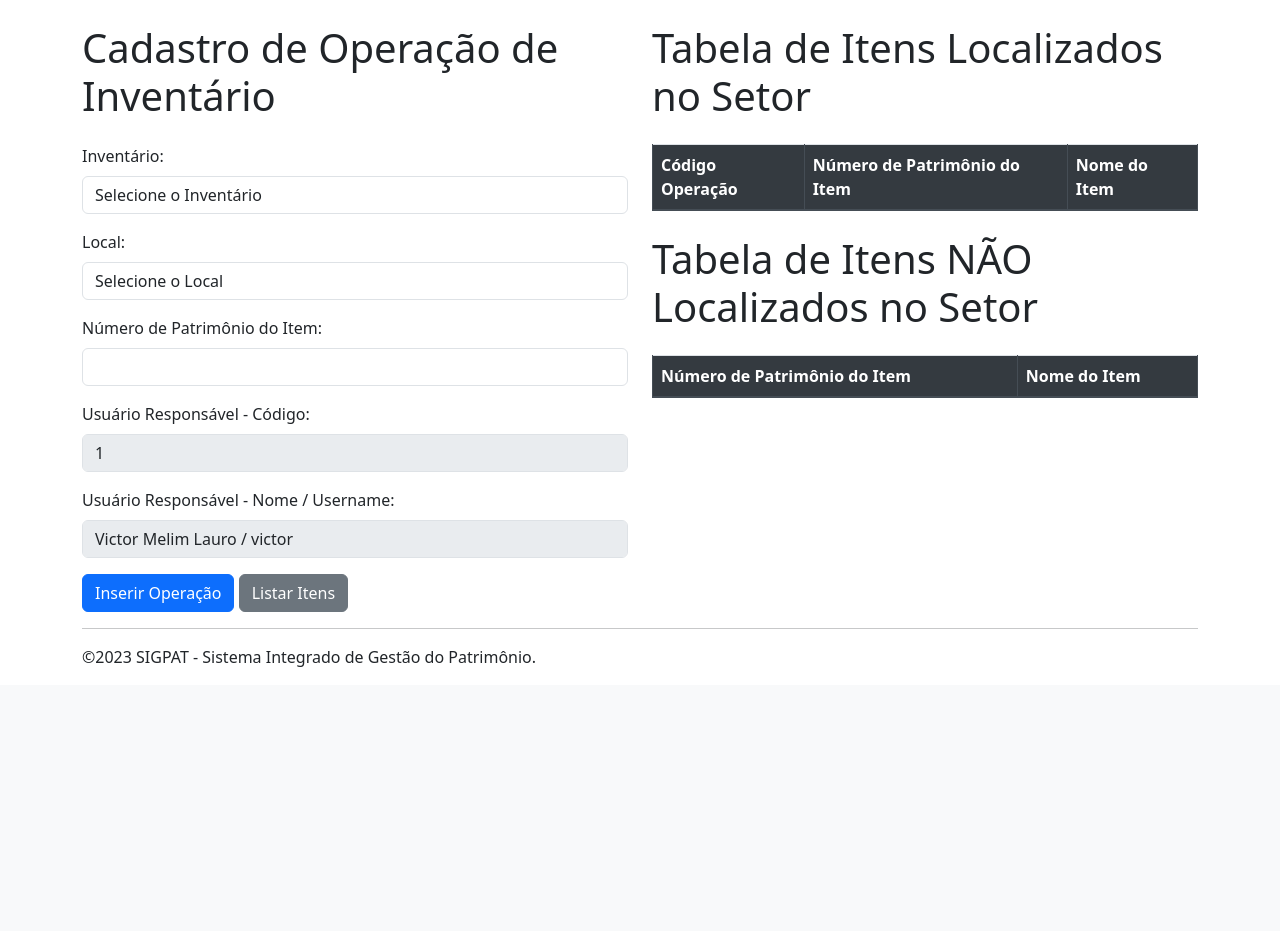
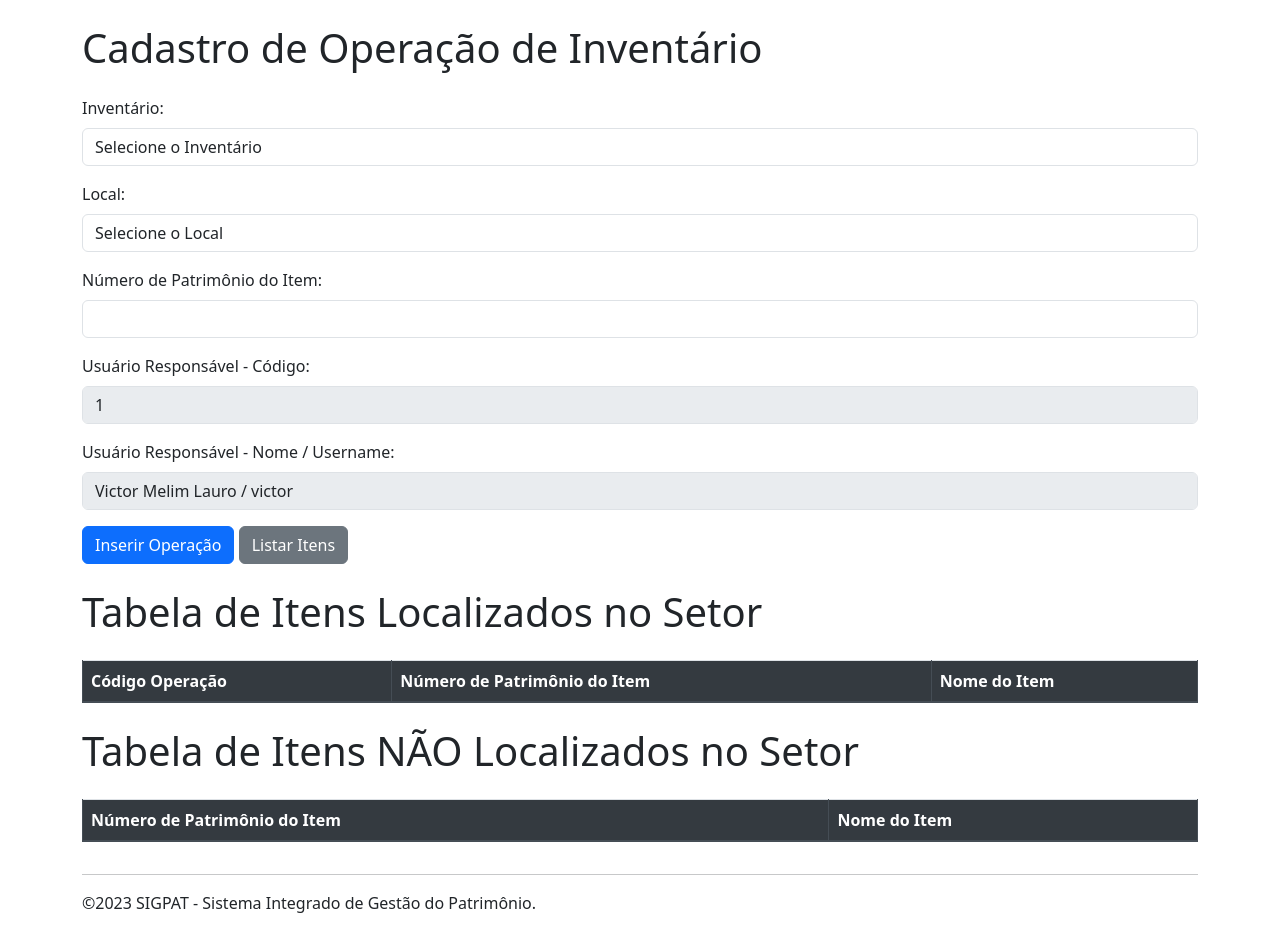
Before and after one commit to victormelimlauro/SIGPAT, a PHP site: page /modulos/operacoes_inventarios/cadastrar_operacao.php?listar=true in a window 1280 px wide. Shown: the part 142-1073 px from the top of the page. Before the commit the page ends 809 px from the top, so only its background shows below. Run offline with PHP 8.4, Linux system fonts and the light colour scheme; a user stored in the database is signed in; data comes from the database, SQL or seed files in the repository; data that the repository does not hold is empty.

Commit message:
ajuste col

```diff
--- a/modulos/operacoes_inventarios/cadastrar_operacao.php
+++ b/modulos/operacoes_inventarios/cadastrar_operacao.php
@@ -146,7 +146,7 @@ try {
     <div class="container">
 
         <div class="row">
-        <div class="col-6">
+        <div class="col-6 col-sm-12">
          <main>
 
 
@@ -198,7 +198,7 @@ try {
 
         </div>
 
-        <div class="col-6">
+        <div class="col-6 col-sm-12">
 
         <h1 class="mt-4 mb-4">Tabela de Itens Localizados no Setor</h1>
         <table class="table table-bordered table-striped">
```
